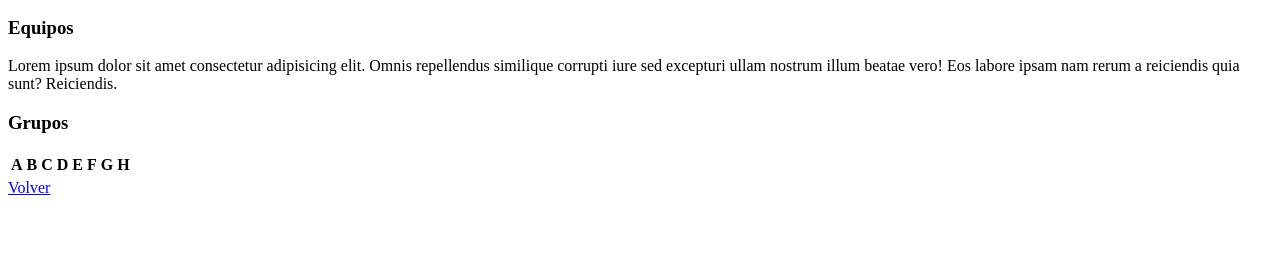
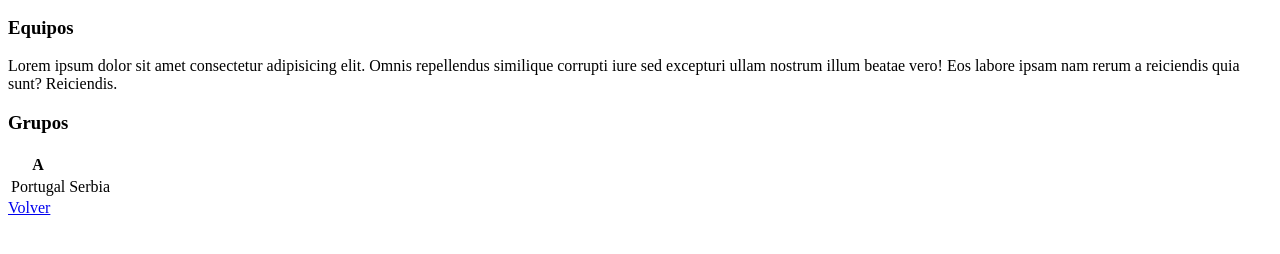
Before and after one commit to florluzduarte/bootcamp-java-universidad-2023, a plain HTML site: page contacto.html in a window 1280 px wide. Shown: the part 118-372 px from the top of the page. Drawn offline with Linux system fonts and the light colour scheme.

Commit message:
Update contacto.html

```diff
--- a/contacto.html
+++ b/contacto.html
@@ -37,15 +37,9 @@
         <table>
           <tr>
             <th>A</th>
-            <th>B</th>
-            <th>C</th>
-            <th>D</th>
-            <th>E</th>
-            <th>F</th>
-            <th>G</th>
-            <th>H</th>
           </tr>
-          <tr></tr>
+          <td>Portugal</td>
+          <td>Serbia</td>
         </table>
       </section>
     </main>
```
